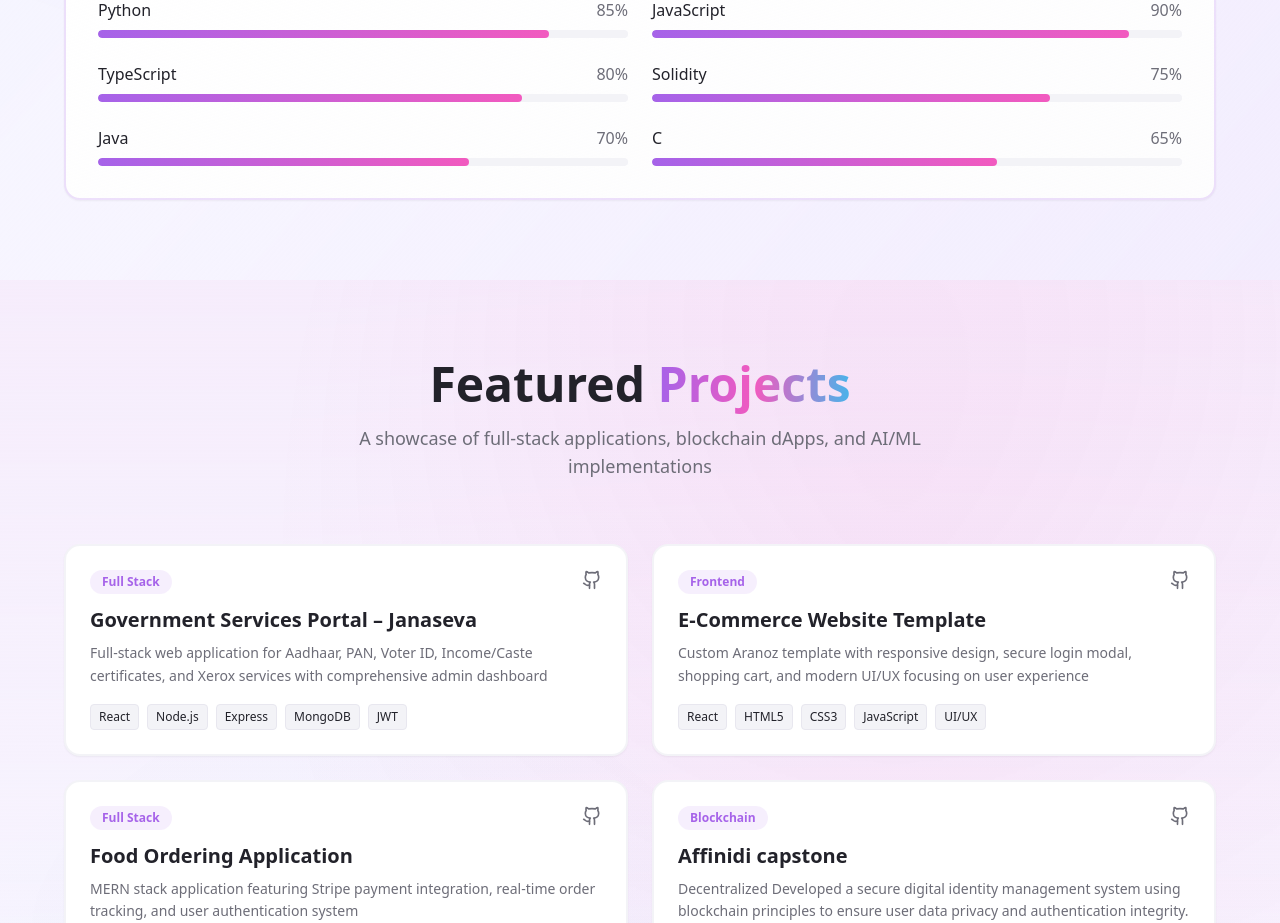
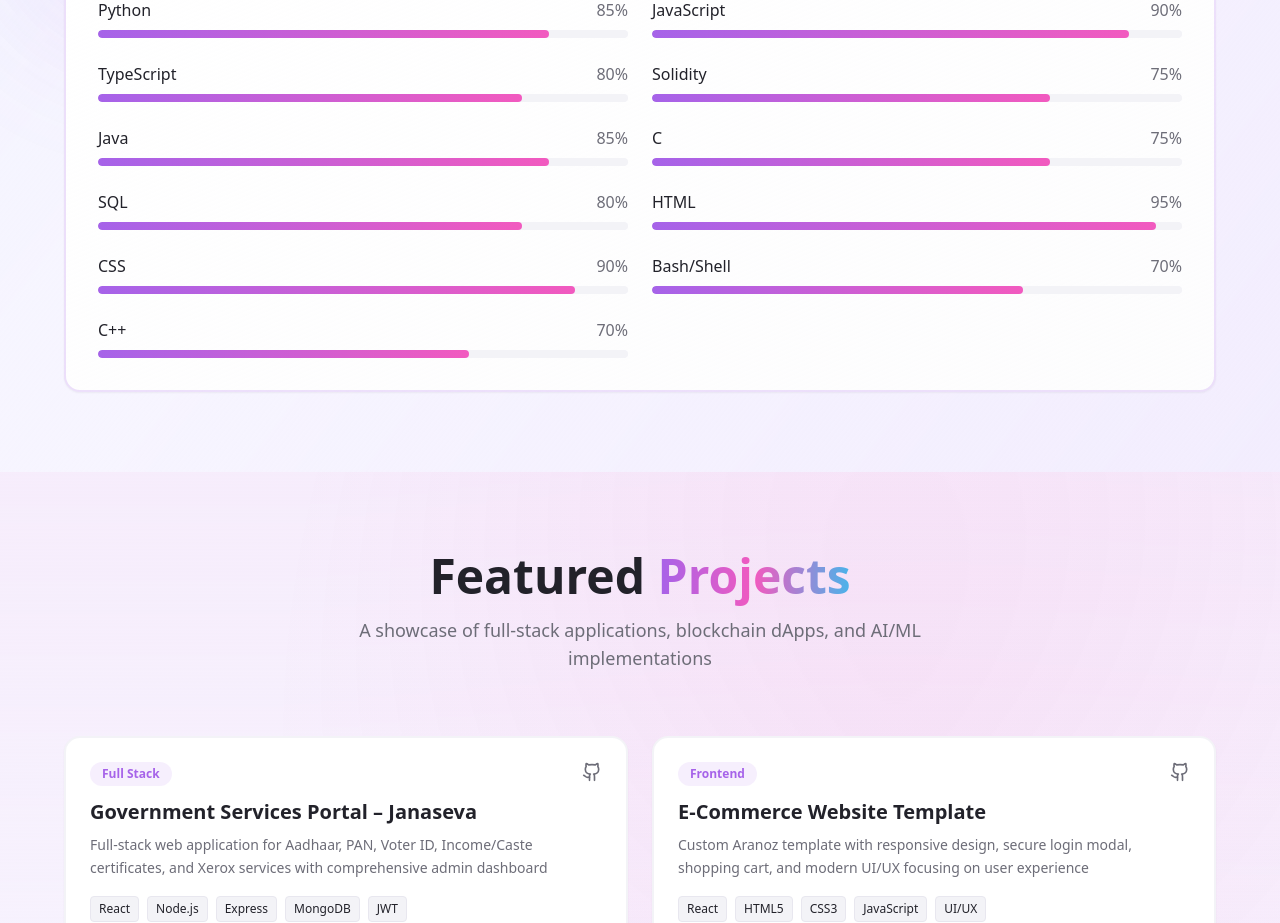
Before and after one commit to stackstar0/portfolio, a React (Vite) app: page / in a window 1280 px wide. Shown: the part 2980-3903 px from the top of the page. Built offline with nearby package versions, Linux system fonts and the light colour scheme; the HTML template or start-up script is replaced by a standard one.

Commit message:
Refactor Skills component: improve import formatting and update programming languages list

```diff
--- a/src/components/Skills.tsx
+++ b/src/components/Skills.tsx
@@ -67,9 +67,15 @@ const Skills = () => {
     { name: "JavaScript", level: 90 },
     { name: "TypeScript", level: 80 },
     { name: "Solidity", level: 75 },
-    { name: "Java", level: 70 },
-    { name: "C", level: 65 }
+    { name: "Java", level: 85 },
+    { name: "C", level: 75 },
+    { name: "SQL", level: 80 },
+    { name: "HTML", level: 95 },
+    { name: "CSS", level: 90 },
+    { name: "Bash/Shell", level: 70 },
+    { name: "C++", level: 70 }
   ];
+
 
   return (
     <section id="skills" className="py-20 relative overflow-hidden">
```
